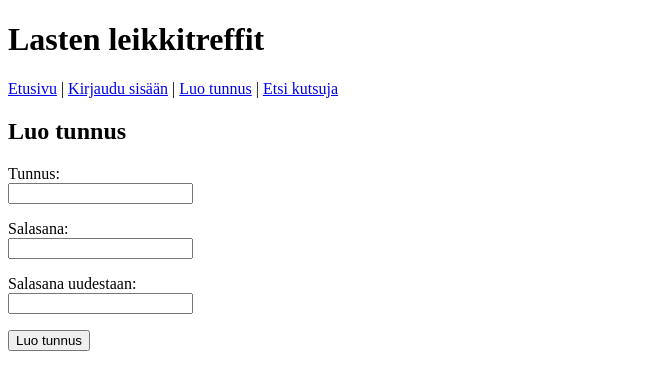
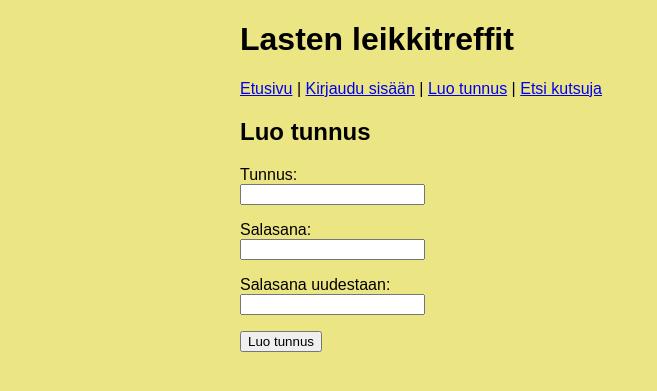
Before and after one commit to adii323/lastenleikkitreffit, a Flask app: page /register in a window 1280 px wide. Shown: the top 391 px of the page, without its empty margins (0-657 px from the left). Run offline with Flask 3, Linux system fonts and the light colour scheme.

Commit message:
Add main.css and work on main page layout.

```diff
--- a/invitations.py
+++ b/invitations.py
@@ -38,7 +38,11 @@ def get_classes(invitation_id):
     return db.query(sql, [invitation_id])
 
 def get_invitations():
-    sql = "SELECT id, title, location, day, time FROM invitations ORDER BY id DESC"
+    sql = """SELECT invitations.id, invitations.title, invitations.location, invitations.day, invitations.time,
+            users.id user_id, users.username
+            FROM invitations, users
+            WHERE invitations.user_id = users.id
+            ORDER BY invitations.id DESC"""
     return db.query(sql)
 
 def get_invitation(invitation_id):
--- /dev/null
+++ b/static/main.css
@@ -0,0 +1,12 @@
+body {
+  margin: auto;
+  max-width: 50em;
+  font-family: sans-serif;
+  background-color: rgb(236, 229, 131);
+}
+
+.invitations {
+  border: 2px solid black;
+  margin: 1em;
+  padding: 0.5em 0.5em;
+}
--- a/templates/layout.html
+++ b/templates/layout.html
@@ -3,6 +3,7 @@
 
 <head>
   <title>{% block title %}{% endblock %}</title>
+  <link rel="stylesheet" href="/static/main.css">
 </head>
 
 <body>
```
Also changed, not shown: templates/index.html (+8 -8 lines), templates/show_invitation.html (+6 -2 lines).
